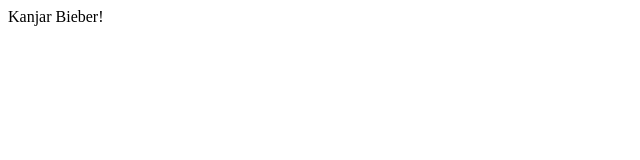
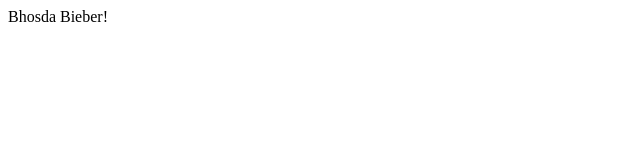
Before and after one commit to Harry1023/hl, a plain HTML site: page index.html in a window 1280 px wide. Shown: the full height of the page, 0-640 px from the left. Drawn offline with Linux system fonts and the light colour scheme.

Commit message:
HTML Updated

```diff
--- a/index.html
+++ b/index.html
@@ -1,4 +1,4 @@
 <!DOCTYPE html>
 <head></head>
-<body>Kanjar Bieber!</body>
+<body>Bhosda Bieber!</body>
 </html>
```
